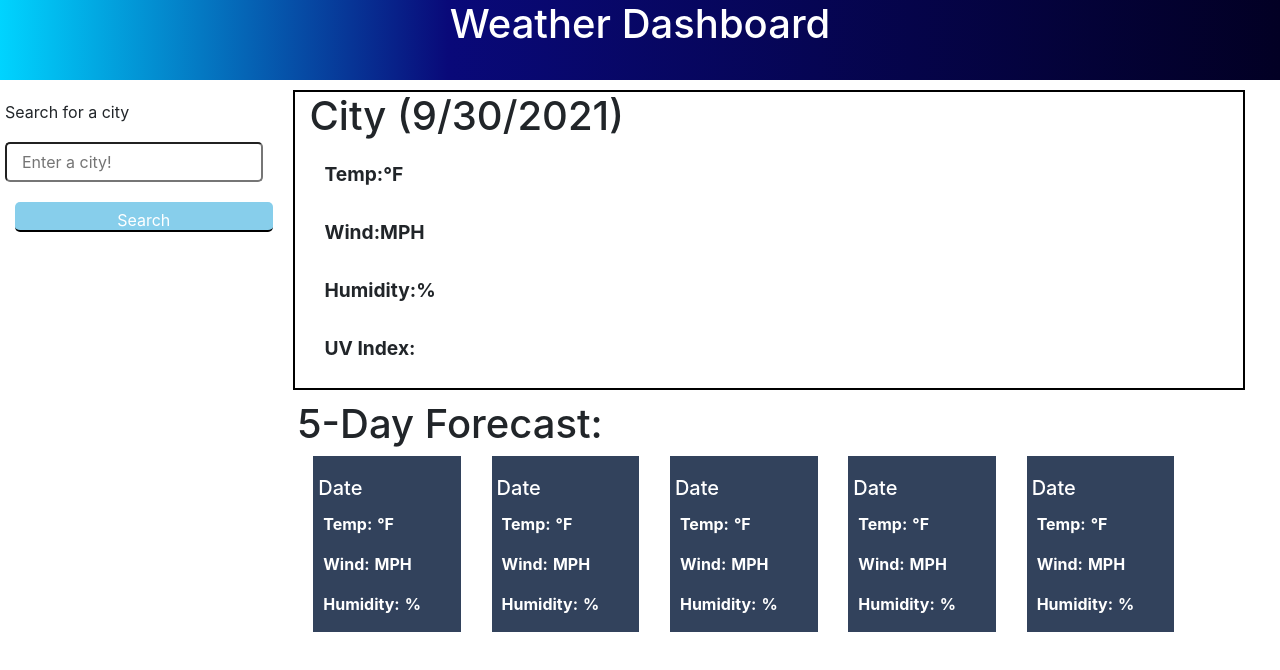
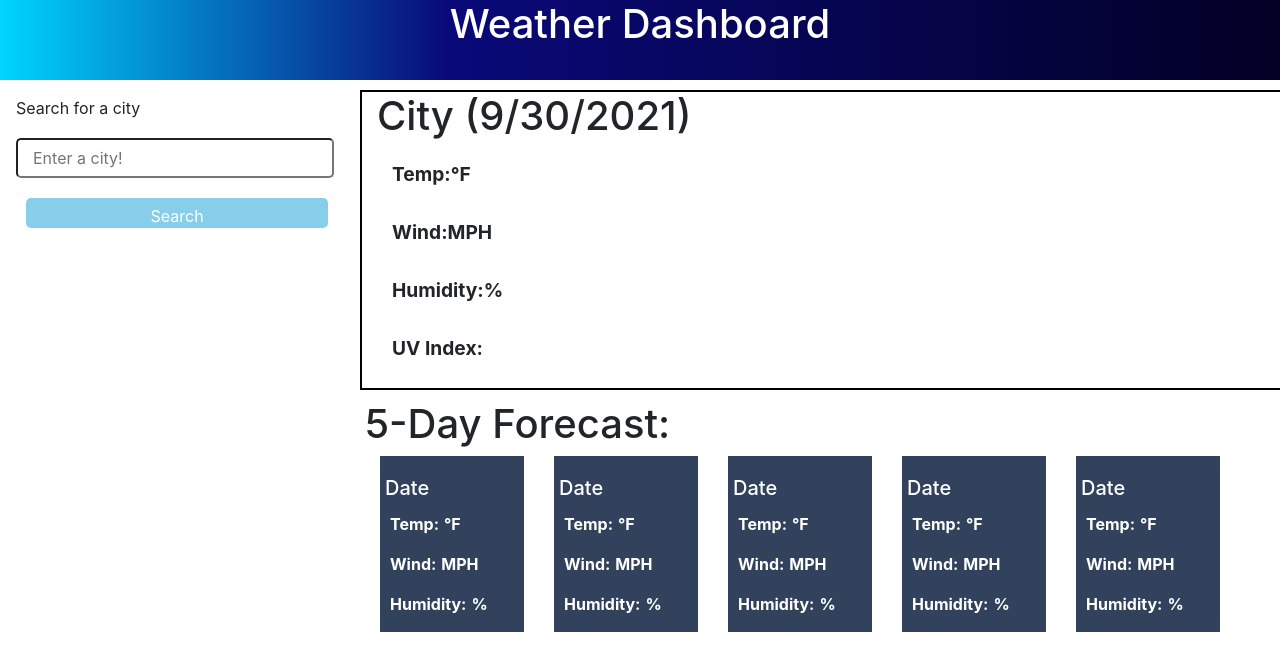
Before and after one commit to Tilly52mn/weather-dashboard, a plain HTML site: page index.html in a window 1280 px wide. Drawn offline with nearby package versions, Linux system fonts and the light colour scheme.

Commit message:
fixed css

```diff
--- a/assets/css/style.css
+++ b/assets/css/style.css
@@ -22,7 +22,9 @@
 .search-btn{
     margin:10px;
     padding-bottom: 10px;
-    border-bottom: 2px solid black ;
+    width: 95%;
+    align-items: center;
+
 }
 .current-weather{
     border: 2px solid black;
@@ -56,3 +58,19 @@
 .five-day{
     padding-left:5px;
 }
+.main-container {
+    display: flex;
+  }
+
+  .search-list {
+    display: flex;
+    flex-direction: column;
+    align-items: center;
+    padding: 1rem;
+    width: 30%;
+  }
+
+  .cities-list {
+    display: flex;
+    flex-direction: column;
+  }
--- a/assets/js/script.js
+++ b/assets/js/script.js
@@ -65,7 +65,8 @@ var loadCities = function(){
 
     for(let i=0; i< cities.length; i++){
         var cityBtnEl = document.createElement("button")
-        cityBtnEl.className = "btn col-12 city-btn"
+        cityBtnEl.className = "btn city-btn";
+        cityBtnEl.style.marginBottom = "1rem";
         cityBtnEl.textContent = cities[i].CityName
         cityBtnEl.id= cities[i].CityName
         citiesListEl.appendChild(cityBtnEl);
--- a/index.html
+++ b/index.html
@@ -15,9 +15,9 @@
     <header class="hero">
         <h1>Weather Dashboard</h1>
     </header>
-    <div class="row">
-        <div class="col-3 search-list row">
-            <form class=" card-body search-form" id="search-form">
+    <div class="main-container">
+        <div class="search-list">
+            <form class=" search-form" id="search-form">
                 <label class=" col-12form-label" for="city">Search for a city</label>
                 <input name=" city-input" class="col-12 city-input form-input" id="city-input" type="text"
                     placeholder="Enter a city!" />
```
